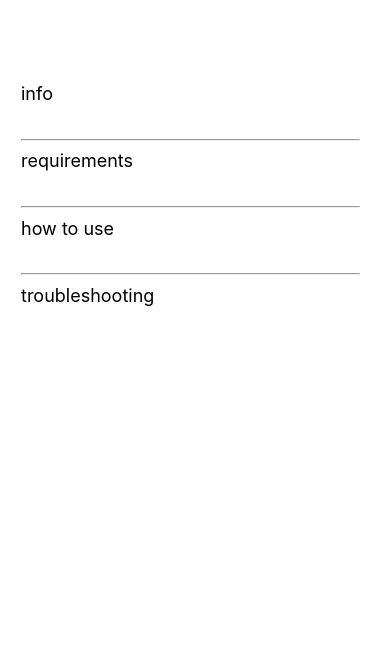
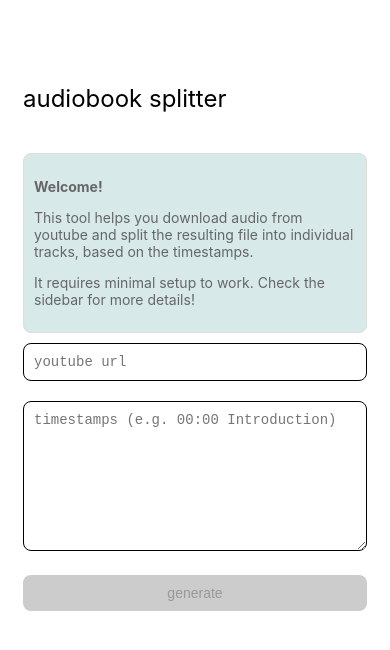
Before and after one commit to szekelyzol/audiobook-splitter, a Next.js app: page / in a window 390 px wide. Shown: the top 650 px of the page. Built offline with nearby package versions, Linux system fonts and the light colour scheme.

Commit message:
add mobile styling to css

```diff
--- a/styles/Home.module.css
+++ b/styles/Home.module.css
@@ -38,7 +38,7 @@
   background: var(--background-color);
 }
 
-@media (min-width: calc(var(--mobile-breakpoint) + 1px)) {
+@media (min-width: 769px) {
   .container {
     padding-right: var(--sidebar-width);
   }
@@ -49,12 +49,6 @@
   max-width: 500px;
   margin: 0 auto;
   padding: var(--spacing-xxl) var(--spacing-md);
-}
-
-@media (max-width: var(--mobile-breakpoint)) {
-  .mainView {
-    padding: 60px 15px;
-  }
 }
 
 /* Typography */
@@ -226,22 +220,6 @@
   z-index: 1000;
 }
 
-@media (max-width: var(--mobile-breakpoint)) {
-  .sidebar {
-    width: 100%;
-    right: -100%;
-    transition: right 0.3s ease;
-  }
-
-  .container {
-    padding-right: 0;
-  }
-
-  .mainView {
-    padding: 60px 15px;
-  }
-}
-
 .sidebarContent {
   font-size: var(--font-size-sm);
   line-height: 1.6;
@@ -298,6 +276,21 @@
   color: var(--primary-hover);
 }
 
+/* Mobile Styles */
+@media (max-width: 768px) {
+  .sidebar {
+    display: none;
+  }
+
+  .container {
+    padding-right: 0 !important;
+  }
+
+  .mainView {
+    padding: 60px 15px !important;
+  }
+}
+
 /* Utility Classes */
 .srOnly {
   position: absolute;
@@ -319,7 +312,8 @@
 
 /* Animation */
 @media (prefers-reduced-motion: no-preference) {
-  .buttonBase,
+  .generateButton,
+  .actionButton,
   .sidebarContent summary h2 {
     transition: all 0.2s ease;
   }
```
